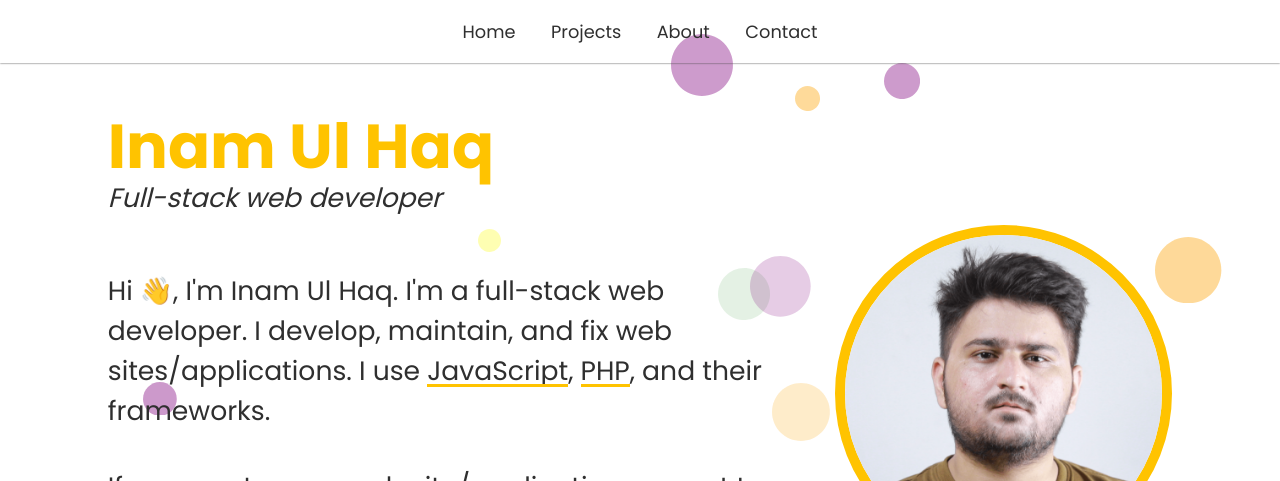
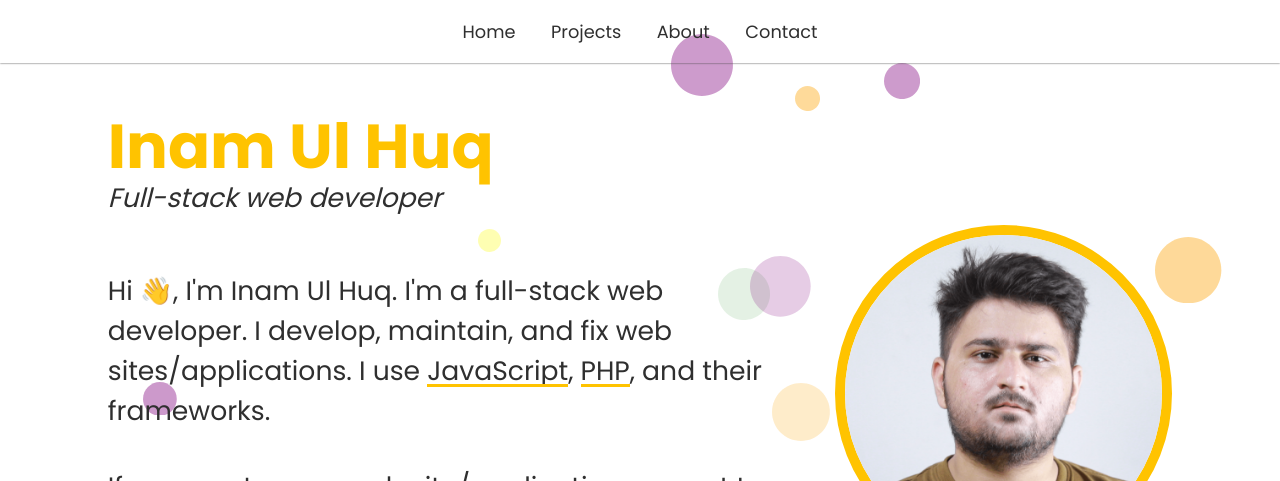
Before and after one commit to Inambe/inambe-webpage, a React (Create React App) app: page / in a window 1280 px wide. Shown: the top 481 px of the page. Built offline with nearby package versions, Linux system fonts and the light colour scheme.

Commit message:
change Haq to Huq

```diff
--- a/public/index.html
+++ b/public/index.html
@@ -7,7 +7,7 @@
 		<meta name="theme-color" content="#000000" />
 		<meta
 			name="description"
-			content="Inam Ul Haq is a full-stack web developer and tech enthusiast."
+			content="Inam Ul Huq is a full-stack web developer and tech enthusiast."
 		/>
 		<link rel="apple-touch-icon" href="%PUBLIC_URL%/logo192.png" />
 		<!--
@@ -24,7 +24,7 @@
       work correctly both with client-side routing and a non-root public URL.
       Learn how to configure a non-root public URL by running `npm run build`.
     -->
-		<title>Inam Ul Haq</title>
+		<title>Inam Ul Huq</title>
 	</head>
 	<body>
 		<noscript>You need to enable JavaScript to run this app.</noscript>
--- a/src/components/hero.js
+++ b/src/components/hero.js
@@ -11,10 +11,10 @@ function Hero() {
 	return (
 		<div className="hero">
 			<div className="hero-intro">
-                <h1>Inam Ul Haq</h1>
+				<h1>Inam Ul Huq</h1>
 				<h3>Full-stack web developer</h3>
 				<p>
-                    Hi 👋, I'm Inam Ul Haq. I'm a full-stack web developer. I
+					Hi 👋, I'm Inam Ul Huq. I'm a full-stack web developer. I
 					develop, maintain, and fix web sites/applications. I use{" "}
 					<A
 						href="https://en.wikipedia.org/wiki/JavaScript"
@@ -39,7 +39,7 @@ function Hero() {
 				</Link>
 			</div>
 			<div className="hero-portrait">
-                <Img src={portrait} alt="Inam Ul Haq" />
+				<Img src={portrait} alt="Inam Ul Huq" />
 			</div>
 		</div>
 	);
--- a/src/pages/aboutPage.js
+++ b/src/pages/aboutPage.js
@@ -14,7 +14,7 @@ function AboutPage() {
 			<Row align="center" className="aboutPage-sec about-sec">
 				<Col>
 					<p>
-						Hi <span>👋</span>,<br /> I'm Inam Ul Haq, a full-stack
+						Hi <span>👋</span>,<br /> I'm Inam Ul Huq, a full-stack
 						web developer and tech enthusiast. I develop, maintain,
 						and fix web sites/applications.
 					</p>
@@ -31,7 +31,7 @@ function AboutPage() {
 					</p>
 				</Col>
 				<Col md={4}>
-					<Img src={Portrait} alt="Inam Ul Haq" />
+					<Img src={Portrait} alt="Inam Ul Huq" />
 				</Col>
 			</Row>
 			<Row align="center" className="aboutPage-sec">
--- a/src/pages/contactPage.js
+++ b/src/pages/contactPage.js
@@ -72,7 +72,7 @@ function ContactPage() {
 							<FaGithub />
 						</A>
 						<A
-							href="https://twitter.com/MeInamUlHaq"
+							href="https://twitter.com/MeInamUlHuq"
 							target="_blank"
 						>
 							<FaTwitter />
```
Lines whose indentation alone changed are shown as unchanged.
